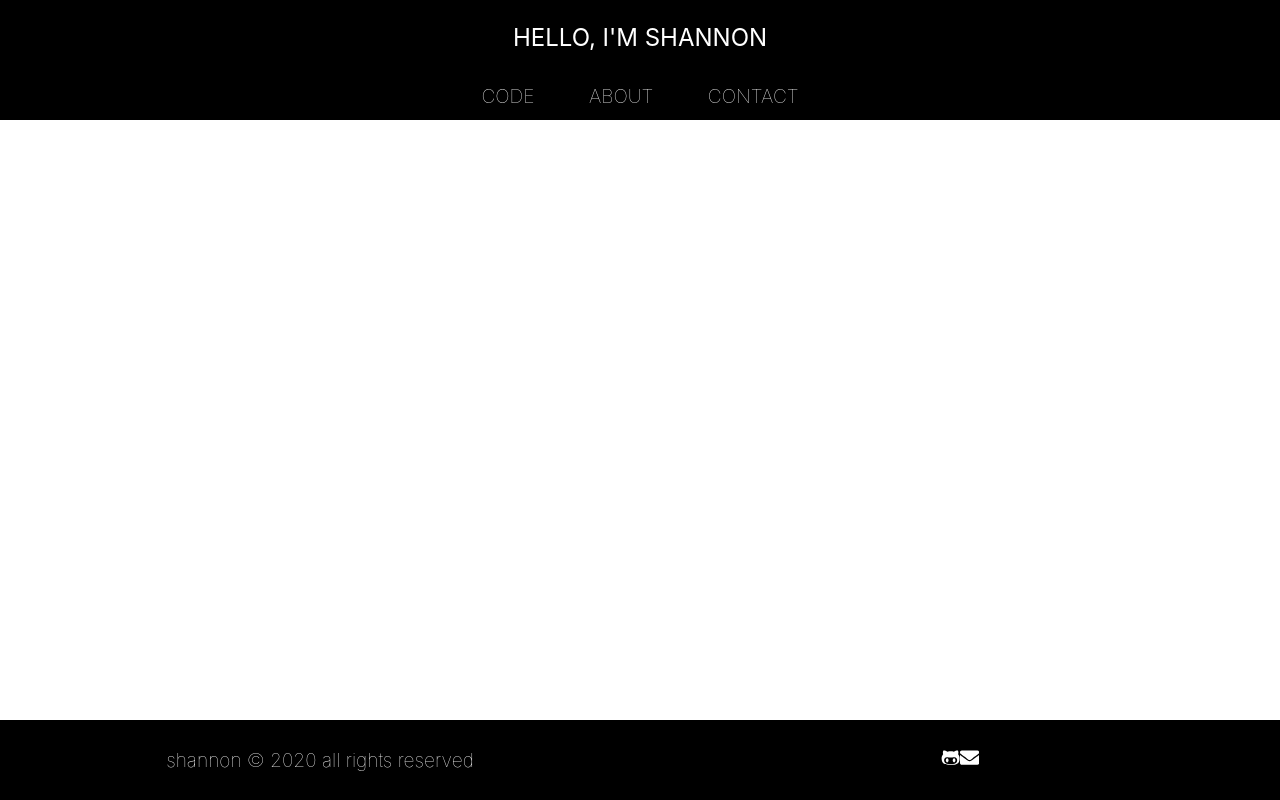
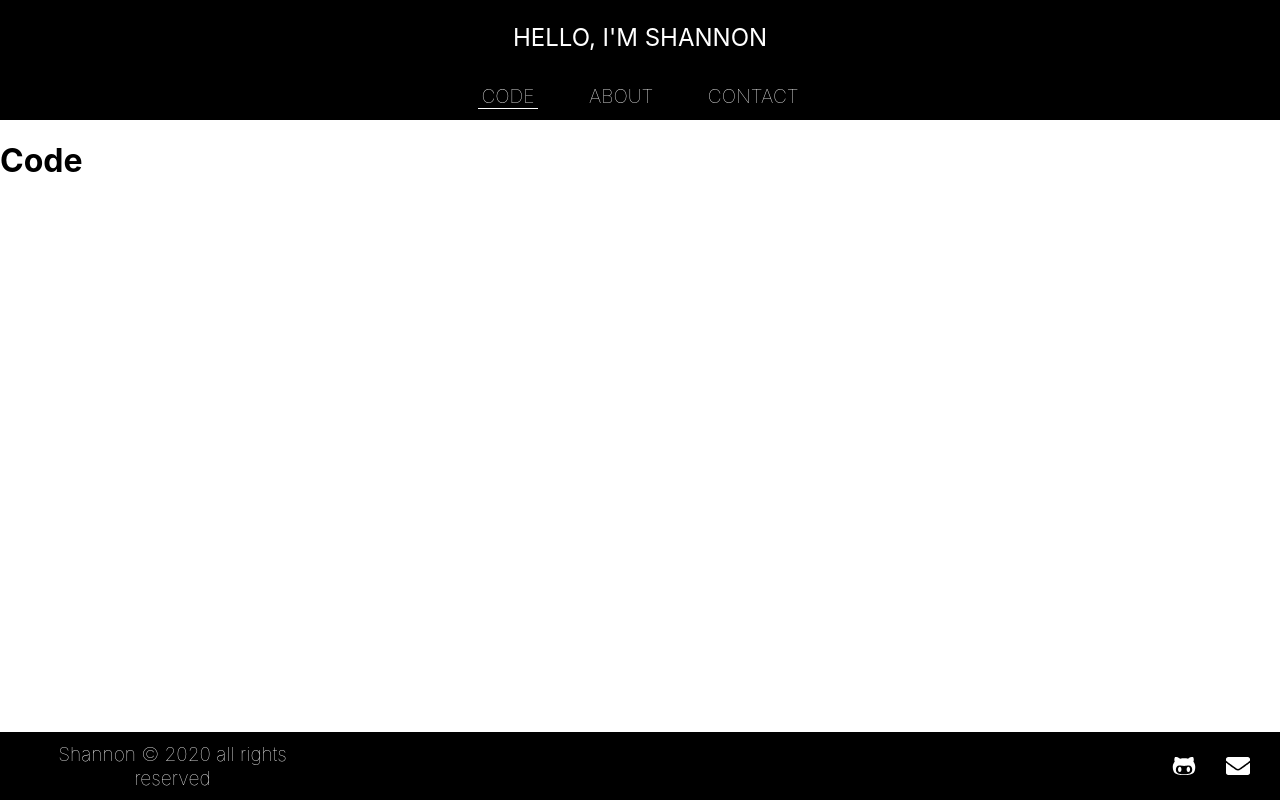
Before and after one commit to ShannonTJ/react-portfolio-site, a React (Create React App) app: page /code in a window 1280 px wide. Built offline with nearby package versions, Linux system fonts and the light colour scheme.

Commit message:
footer styling

```diff
--- a/public/index.html
+++ b/public/index.html
@@ -24,7 +24,7 @@
       work correctly both with client-side routing and a non-root public URL.
       Learn how to configure a non-root public URL by running `npm run build`.
     -->
-    <title>React App</title>
+    <title>Shannon Portfolio</title>
   </head>
   <body>
     <noscript>You need to enable JavaScript to run this app.</noscript>
--- a/src/App.css
+++ /dev/null
@@ -1,38 +0,0 @@
-.App {
-  text-align: center;
-}
-
-.App-logo {
-  height: 40vmin;
-  pointer-events: none;
-}
-
-@media (prefers-reduced-motion: no-preference) {
-  .App-logo {
-    animation: App-logo-spin infinite 20s linear;
-  }
-}
-
-.App-header {
-  background-color: #282c34;
-  min-height: 100vh;
-  display: flex;
-  flex-direction: column;
-  align-items: center;
-  justify-content: center;
-  font-size: calc(10px + 2vmin);
-  color: white;
-}
-
-.App-link {
-  color: #61dafb;
-}
-
-@keyframes App-logo-spin {
-  from {
-    transform: rotate(0deg);
-  }
-  to {
-    transform: rotate(360deg);
-  }
-}
--- a/src/App.js
+++ b/src/App.js
@@ -1,6 +1,10 @@
 import React from "react";
-import "./App.css";
-import { BrowserRouter as Router, Switch, Route } from "react-router-dom";
+import {
+  BrowserRouter as Router,
+  Switch,
+  Route,
+  Redirect,
+} from "react-router-dom";
 import Navbar from "./components/Navbar";
 import Footer from "./components/Footer";
 import Code from "./pages/Code";
@@ -12,7 +16,10 @@ function App() {
     <Router>
       <Navbar />
       <Switch>
-        <Route path="/" component={Code} exact />
+        <Route exact path="/">
+          <Redirect to="/code" component={Code} />
+        </Route>
+        <Route path="/code" component={Code} exact />
         <Route path="/about" component={About} exact />
         <Route path="/contact" component={Contact} exact />
       </Switch>
--- a/src/components/Footer/FooterElements.js
+++ b/src/components/Footer/FooterElements.js
@@ -1,38 +1,72 @@
-import styled from "styled-components";
+import styled from "styled-components/macro";
 
 export const FooterContainer = styled.footer`
   background: #000;
   bottom: 0;
-  height: 80px;
+  padding: 10px 0;
   width: 100%;
   position: absolute;
   display: flex;
 `;
 
+export const AnotherWrapper = styled.div`
+  display: flex;
+  justify-content: space-between;
+  width: 100%;
+
+  @media (max-width: 480px) {
+    display: flex;
+    flex-direction: column;
+  }
+`;
+
 export const FooterTextWrapper = styled.div`
   display: flex;
+  justify-content: flex-start;
   align-items: center;
-  justify-content: center;
-  width: 50%;
+  width: 315px;
+
+  @media (max-width: 480px) {
+    flex-direction: column;
+    align-items: center;
+    justify-content: center;
+    width: 100%;
+  }
 `;
 
 export const FooterText = styled.small`
   color: #fff;
   font-size: 1.2rem;
   font-weight: 100;
+  text-align: center;
+  padding: 0 0 0 30px;
+
+  @media (max-width: 480px) {
+    padding: 0;
+  }
 `;
 
 export const FooterIconWrapper = styled.div`
   display: flex;
+  justify-content: flex-end;
   align-items: center;
-  justify-content: center;
-  padding: 0 0 0 0;
-  width: 50%;
+  width: 100px;
+
+  @media (max-width: 480px) {
+    align-items: center;
+    justify-content: center;
+    width: 100%;
+  }
 `;
 
 export const FooterIcon = styled.a`
   color: #fff;
-  font-size: 1.2rem;
+  font-size: 1.5rem;
   font-weight: 100;
-  display: inline-block;
+  padding: 0 30px 0 0;
+  margin-top: 5px;
+
+  @media (max-width: 480px) {
+    padding: 0 15px 0 15px;
+  }
 `;
--- a/src/components/Footer/index.js
+++ b/src/components/Footer/index.js
@@ -5,15 +5,17 @@ import {
   FooterText,
   FooterIconWrapper,
   FooterIcon,
+  AnotherWrapper,
 } from "./FooterElements";
 import { FaGithubAlt, FaEnvelope } from "react-icons/fa";
 
 const Footer = () => {
   return (
     <FooterContainer>
+      <AnotherWrapper>
         <FooterTextWrapper>
           <FooterText>
-          shannon © {new Date().getFullYear()} all rights reserved
+            Shannon © {new Date().getFullYear()} all rights reserved
           </FooterText>
         </FooterTextWrapper>
         <FooterIconWrapper>
@@ -32,6 +34,7 @@ const Footer = () => {
             <FaEnvelope />
           </FooterIcon>
         </FooterIconWrapper>
+      </AnotherWrapper>
     </FooterContainer>
   );
 };
--- a/src/components/Navbar/index.js
+++ b/src/components/Navbar/index.js
@@ -14,7 +14,7 @@ const Navbar = () => {
         <NavText>Hello, I'm Shannon</NavText>
       </NavTextWrapper>
       <NavLinksWrapper>
-        <StyledNavLink exact to="/" activeClassName="active">
+        <StyledNavLink exact to="/code" activeClassName="active">
           Code
         </StyledNavLink>
         <StyledNavLink exact to="about" activeClassName="active">
```
Also changed, not shown: 1 other file (tests, documents, lock files or other folders). Lines whose indentation alone changed are shown as unchanged.
